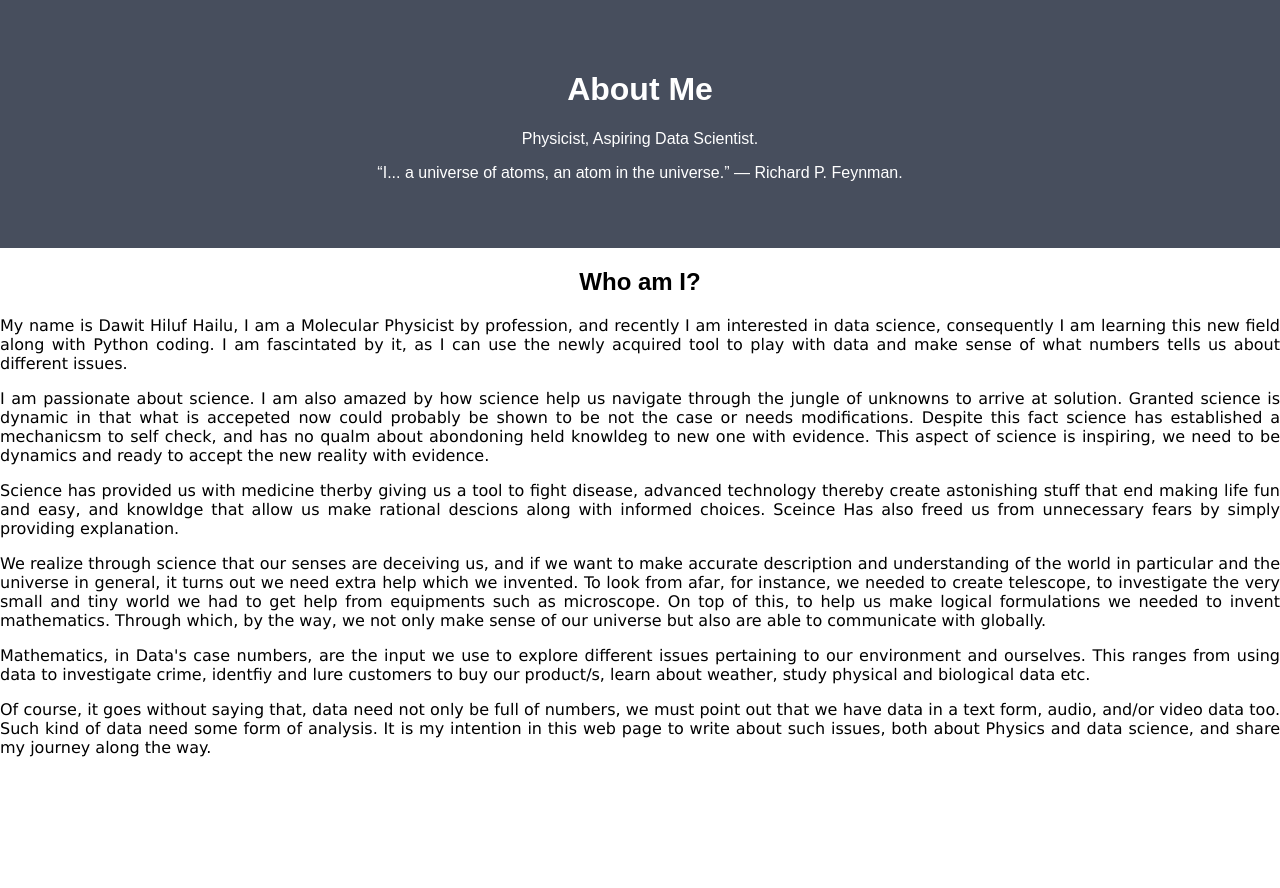
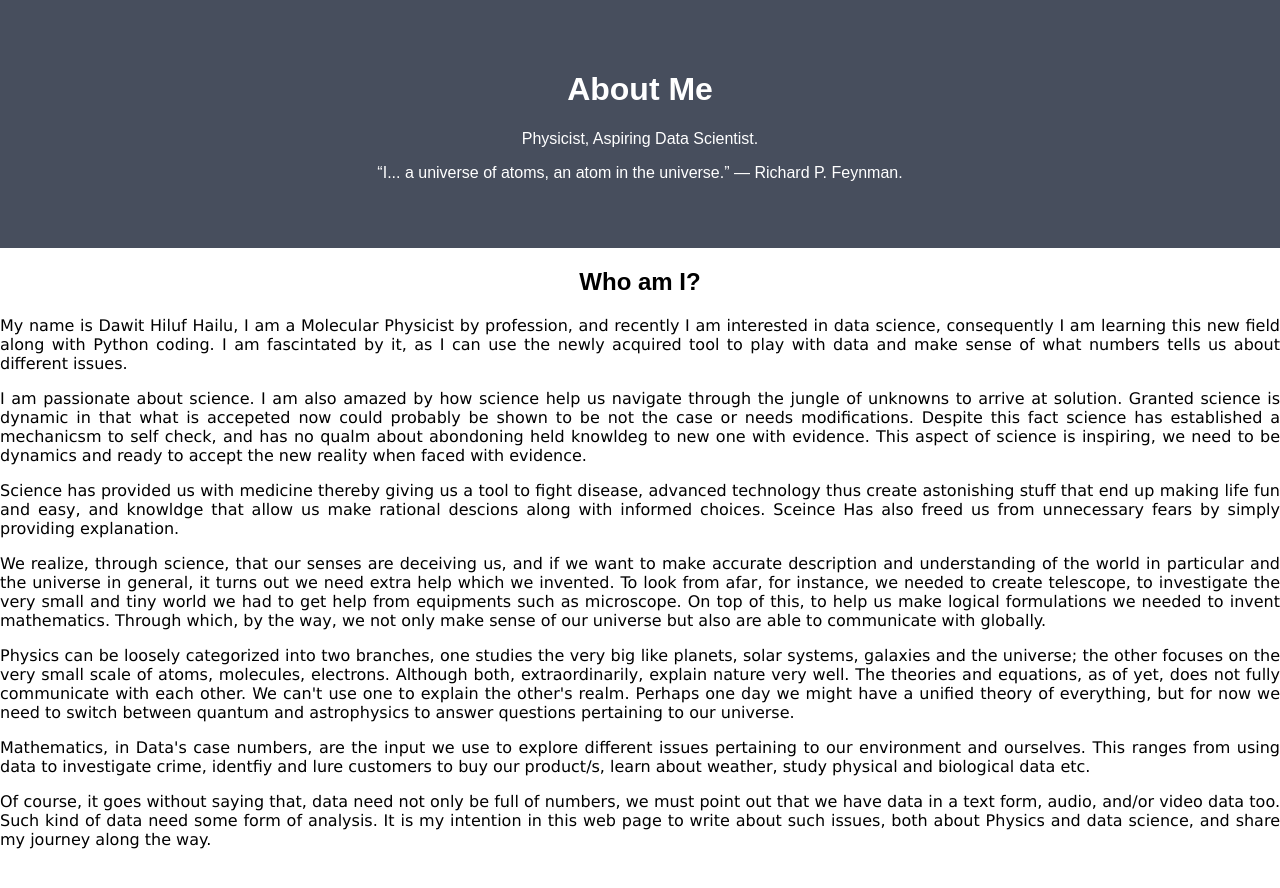
Before and after one commit to Daweet/Daweet.github.io, a Jekyll site: the page built from about/index.html, in a window 1280 px wide. Shown: the top 888 px of the page. Built offline with Jekyll 4.4.1, drawn with Linux system fonts in a browser that asks for light colours.

Commit message:
Update index.html

```diff
--- a/about/index.html
+++ b/about/index.html
@@ -98,18 +98,23 @@ html {
 <p style="font-family:verdana"> I am passionate about science. I am also amazed by how science help us navigate through the jungle of
  unknowns to arrive at solution. Granted science is dynamic in that what is accepeted now could probably be shown to be not the case or needs
  modifications. Despite this fact science has established a mechanicsm to self check, and has no qualm about abondoning held knowldeg to new
-   one with evidence. This aspect of science is inspiring, we need to be dynamics and ready to accept the new reality with evidence.</p>
+   one with evidence. This aspect of science is inspiring, we need to be dynamics and ready to accept the new reality when faced with evidence.</p>
 
-   <p style="font-family:verdana">  Science has provided us with medicine therby giving us a tool to fight disease, advanced technology
-     thereby create astonishing stuff that end making life fun and easy, and knowldge that allow us make rational descions along with
+   <p style="font-family:verdana">  Science has provided us with medicine thereby giving us a tool to fight disease, advanced technology
+     thus create astonishing stuff that end up making life fun and easy, and knowldge that allow us make rational descions along with
      informed choices. Sceince Has also freed us from unnecessary fears by simply providing explanation.</p>
 
-<p style="font-family:verdana"> We realize through science that our senses are deceiving us, and if we want to make accurate
+<p style="font-family:verdana"> We realize, through science, that our senses are deceiving us, and if we want to make accurate
 description and understanding of the world in particular and the universe in general, it turns out we need extra help which we
 invented. To look from afar, for instance, we needed to create telescope, to investigate the very small and tiny world we had to
 get help from equipments such as microscope. On top of this, to help us make logical formulations we needed to invent mathematics.
 Through which, by the way, we not only make sense of our universe but also are able to communicate with globally.</p>
 
+   <p style="font-family:verdana">Physics can be loosely categorized into two branches, one studies the very big like planets, solar systems, galaxies
+     and the universe; the other focuses on the very small scale of atoms, molecules, electrons. Although both, extraordinarily, explain nature very well.
+   The theories and equations, as of yet, does not fully communicate with each other. We can't use one to explain the other's realm. Perhaps
+   one day we might have a unified theory of everything, but for now we need to switch between quantum and astrophysics to answer questions
+   pertaining to our universe. </p>
 <p style="font-family:verdana"> Mathematics, in Data's case numbers, are the input we use to explore different issues
 pertaining to our environment and ourselves. This ranges from using data to investigate crime, identfiy and lure customers to
 buy our product/s, learn about weather, study physical and biological data etc. </p>
```
